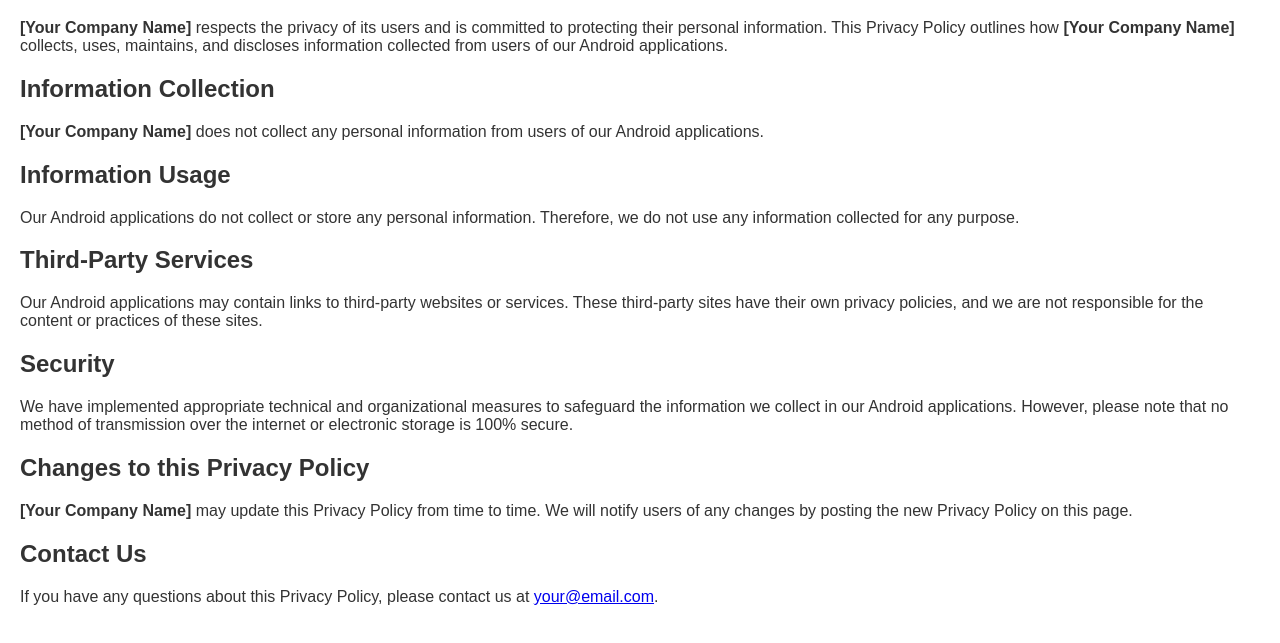
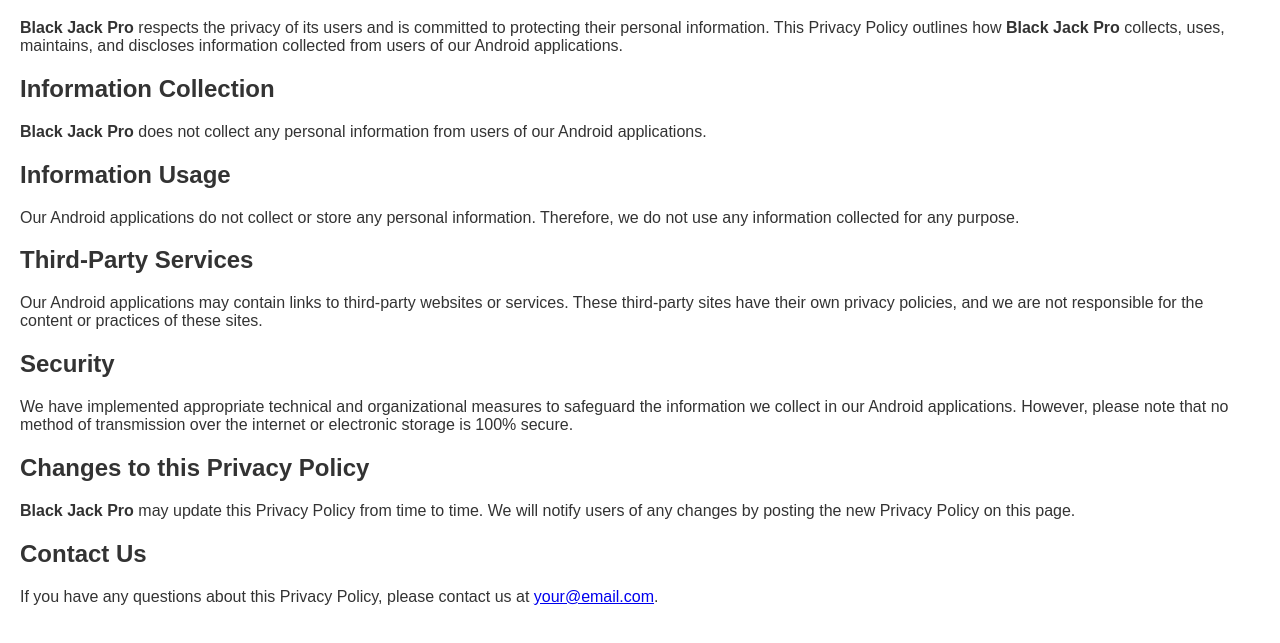
Before and after one commit to jrajan14/BlackJackProSite, a plain HTML site: page index.html in a window 1280 px wide. Shown: the part 61-704 px from the top of the page. Drawn offline with Linux system fonts and the light colour scheme.

Commit message:
Update index.html
Updated company name

```diff
--- a/index.html
+++ b/index.html
@@ -25,10 +25,10 @@
 </head>
 <body>
     <h1>Privacy Policy</h1>
-    <p><strong>[Your Company Name]</strong> respects the privacy of its users and is committed to protecting their personal information. This Privacy Policy outlines how <strong>[Your Company Name]</strong> collects, uses, maintains, and discloses information collected from users of our Android applications.</p>
+    <p><strong>Black Jack Pro</strong> respects the privacy of its users and is committed to protecting their personal information. This Privacy Policy outlines how <strong>Black Jack Pro</strong> collects, uses, maintains, and discloses information collected from users of our Android applications.</p>
 
     <h2>Information Collection</h2>
-    <p><strong>[Your Company Name]</strong> does not collect any personal information from users of our Android applications.</p>
+    <p><strong>Black Jack Pro</strong> does not collect any personal information from users of our Android applications.</p>
 
     <h2>Information Usage</h2>
     <p>Our Android applications do not collect or store any personal information. Therefore, we do not use any information collected for any purpose.</p>
@@ -40,7 +40,7 @@
     <p>We have implemented appropriate technical and organizational measures to safeguard the information we collect in our Android applications. However, please note that no method of transmission over the internet or electronic storage is 100% secure.</p>
 
     <h2>Changes to this Privacy Policy</h2>
-    <p><strong>[Your Company Name]</strong> may update this Privacy Policy from time to time. We will notify users of any changes by posting the new Privacy Policy on this page.</p>
+    <p><strong>Black Jack Pro</strong> may update this Privacy Policy from time to time. We will notify users of any changes by posting the new Privacy Policy on this page.</p>
 
     <h2>Contact Us</h2>
     <p>If you have any questions about this Privacy Policy, please contact us at <a href="mailto:your@email.com">your@email.com</a>.</p>
```
